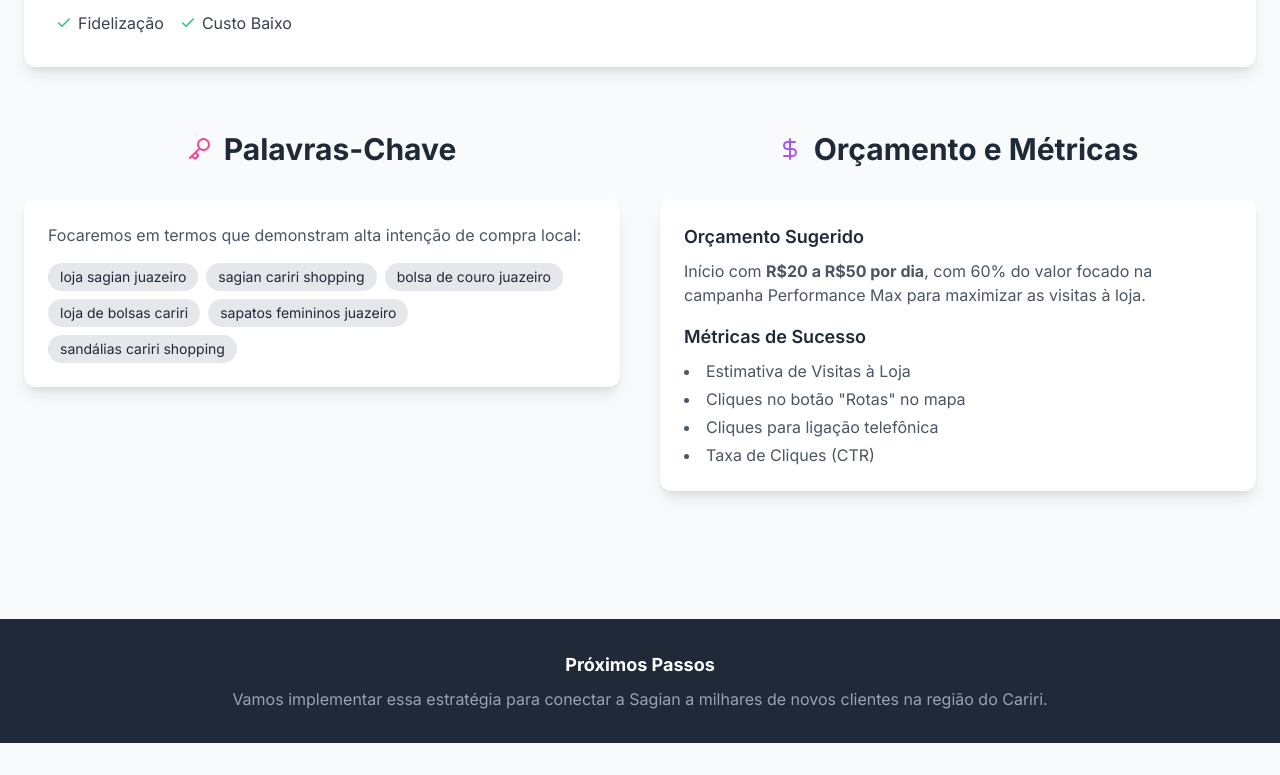
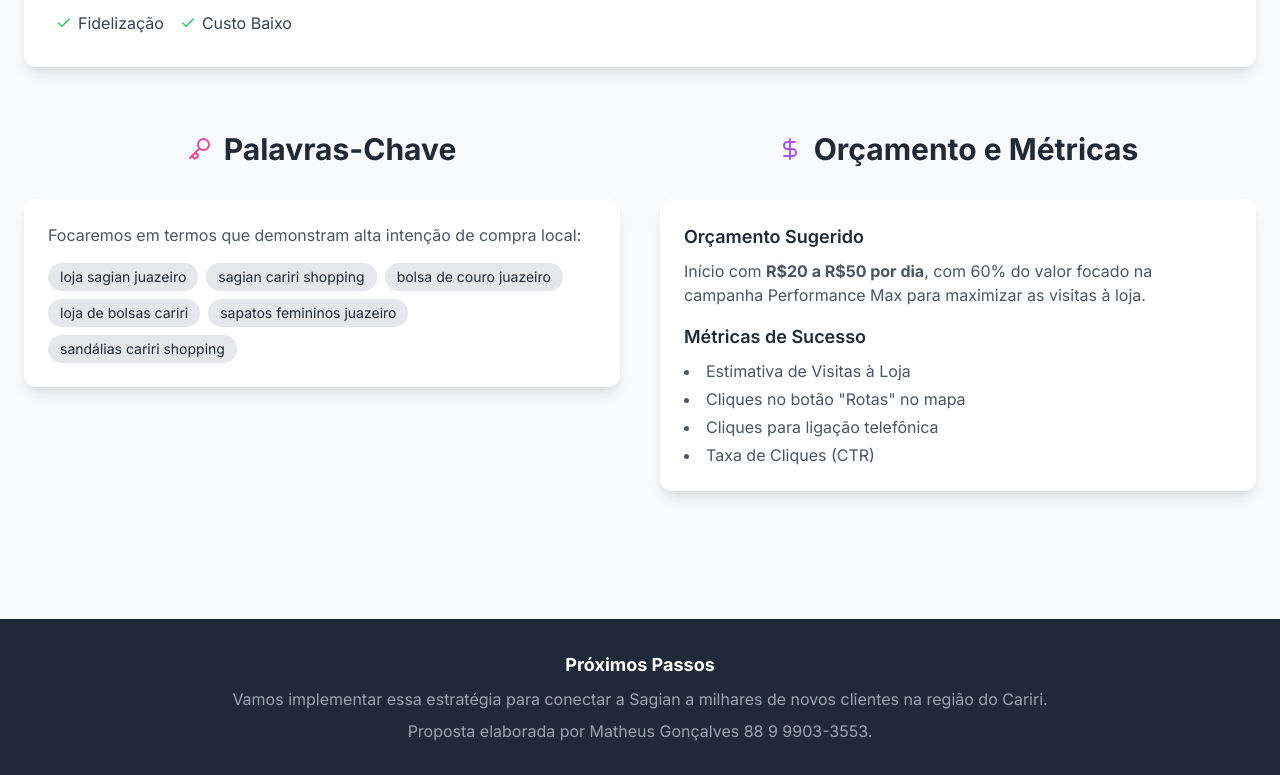
Before and after one commit to Matheus-Dev-Souza/estrategia-basica-da-sergian, a plain HTML site: page index.html in a window 1280 px wide. Shown: the part 1885-2660 px from the top of the page. Before the commit the page ends 2628 px from the top, so only its background shows below. Drawn offline with nearby package versions, Linux system fonts and the light colour scheme.

Commit message:
Update index.html

```diff
--- a/index.html
+++ b/index.html
@@ -184,6 +184,7 @@
         <div class="container mx-auto px-6 text-center">
             <p class="font-bold text-lg">Próximos Passos</p>
             <p class="text-gray-400 mt-2">Vamos implementar essa estratégia para conectar a Sagian a milhares de novos clientes na região do Cariri.</p>
+            <p class="text-gray-400 mt-2">Proposta elaborada por Matheus Gonçalves 88 9 9903-3553.</p>
         </div>
     </footer>
 
```
